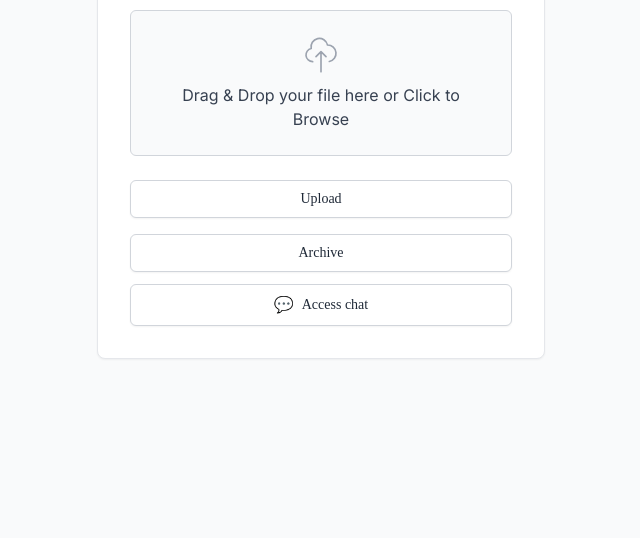
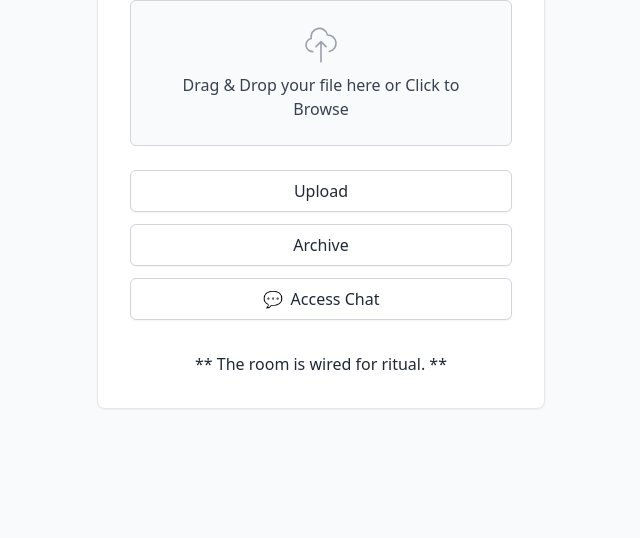
Before and after one commit to thisnat/file-sharing, a website: page src/index.html in a window 1280 px wide. Shown: the part 262-800 px from the top of the page, without its empty margins (319-959 px from the left). Drawn offline with nearby package versions, Linux system fonts and the light colour scheme; a web font is replaced by a local one.

Commit message:
style: change ui style

```diff
--- a/src/index.html
+++ b/src/index.html
@@ -10,9 +10,9 @@
     <link href="https://fonts.googleapis.com/css2?family=Inter:wght@400;600&family=Hedvig+Letters+Serif:wght@400;700&display=swap" rel="stylesheet">
     <style>
         /* Apply Hedvig Letters Serif for headings and Inter for body text */
-        body {
+        /* body {
             font-family: 'Inter', sans-seri;
-        }
+        } */
         h1, h2, .font-serif-heading {
             font-family: 'Hedvig Letters Serif', serif;
         }
@@ -35,10 +35,10 @@
 </head>
 <body class="bg-gray-50 min-h-screen flex items-center justify-center p-4 text-gray-800">
     <div class="bg-white p-8 rounded-lg border border-gray-200 shadow-sm w-full max-w-md">
-        <h1 class="text-3xl font-normal text-gray-900 mb-6 text-center font-serif-heading">
+        <h1 class="text-3xl font-normal text-gray-900 text-center font-serif-heading">
             LANGLYPH
         </h1>
-
+        <p class="text-center mt-2 mb-8">[local-net invocation]</p>
         <form action="/upload" method="post" enctype="multipart/form-data" class="space-y-6">
             <div class="relative border border-gray-300 bg-gray-50 rounded-md p-6 flex flex-col items-center justify-center cursor-pointer hover:border-gray-500 transition duration-200 ease-in-out">
                 <input
@@ -58,28 +58,29 @@
 
             <button
                 type="submit"
-                class="w-full bg-white hover:bg-gray-100 text-gray-800 text-sm font-normal py-2 px-4 rounded-md border border-gray-300 shadow-sm transition duration-200 ease-in-out transform hover:scale-105 focus:outline-none focus:ring-2 focus:ring-gray-400 focus:ring-opacity-50 font-serif-heading"
+                class="w-full bg-white hover:bg-gray-100 text-gray-800 py-2 px-4 rounded-md border border-gray-300 shadow-sm transition duration-200 ease-in-out transform hover:scale-105 focus:outline-none focus:ring-2 focus:ring-gray-400 focus:ring-opacity-50"
             >
                 Upload
             </button>
         </form>
 
-        <div class="mt-4 text-center space-y-3">
+        <div class="mt-3 text-center space-y-3">
             <a
                 href="/contents"
-                class="w-full inline-flex items-center justify-center bg-white hover:bg-gray-100 text-gray-800 text-sm font-normal py-2 px-4 rounded-md border border-gray-300 shadow-sm transition duration-200 ease-in-out transform hover:scale-105 focus:outline-none focus:ring-2 focus:ring-gray-400 focus:ring-opacity-50 font-serif-heading"
+                class="w-full inline-flex items-center justify-center bg-white hover:bg-gray-100 text-gray-800 py-2 px-4 rounded-md border border-gray-300 shadow-sm transition duration-200 ease-in-out transform hover:scale-105 focus:outline-none focus:ring-2 focus:ring-gray-400 focus:ring-opacity-50"
             >
                 Archive
             </a>
             <br>
             <a
                 href="/chat"
-                class="w-full inline-flex items-center justify-center bg-white hover:bg-gray-100 text-gray-800 text-sm font-normal py-2 px-4 rounded-md border border-gray-300 shadow-sm transition duration-200 ease-in-out transform hover:scale-105 focus:outline-none focus:ring-2 focus:ring-gray-400 focus:ring-opacity-50 font-serif-heading"
+                class="w-full inline-flex items-center justify-center bg-white hover:bg-gray-100 text-gray-800 py-2 px-4 rounded-md border border-gray-300 shadow-sm transition duration-200 ease-in-out transform hover:scale-105 focus:outline-none focus:ring-2 focus:ring-gray-400 focus:ring-opacity-50"
             >
                 <span role="img" aria-label="chat" class="mr-2 text-base text-gray-500">💬</span>
-                Access chat
+                Access Chat
             </a>
         </div>
+        <p class="text-center mt-8">** The room is wired for ritual. **</p>
     </div>
 
     <script>
```
Also changed, not shown: src/chat.html (+3 -3 lines), src/upload_success.html (+4 -4 lines).
